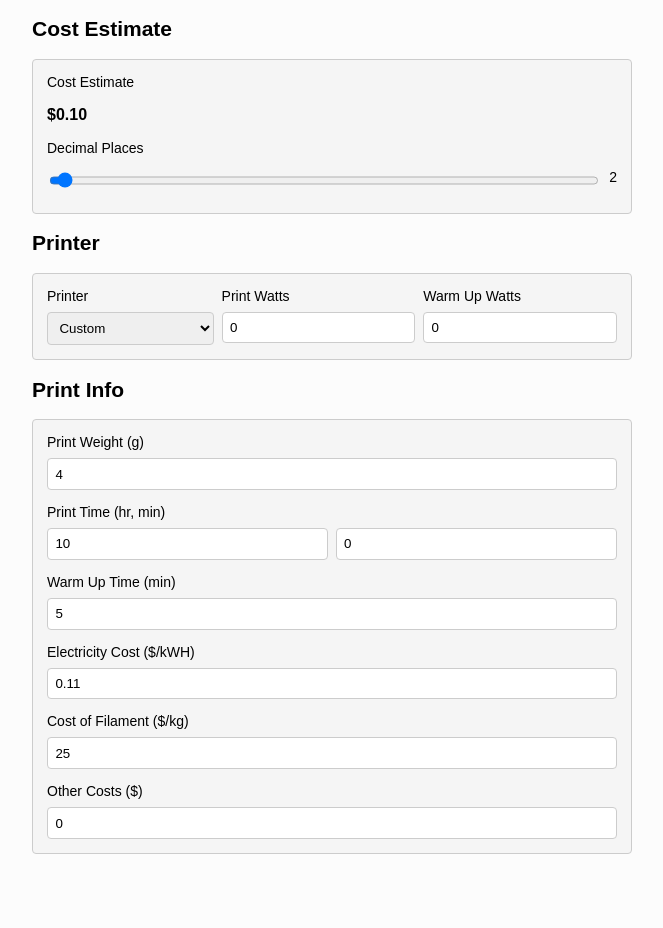
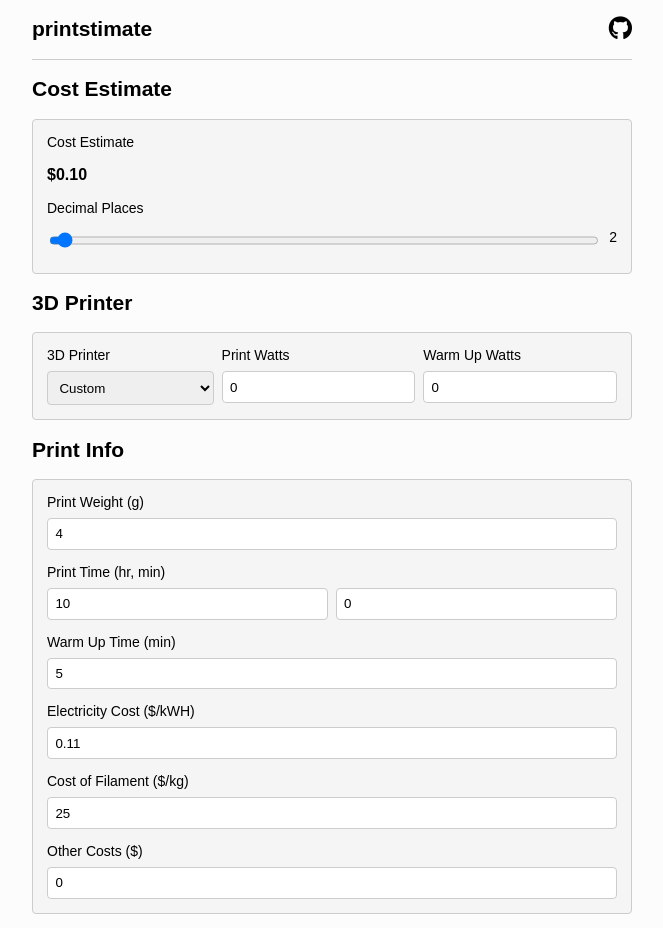
Before and after one commit to willuhmjs/printstimate, a SvelteKit app: page / in a window 1280 px wide. Shown: the whole page, without its empty margins (308-971 px from the left). Before the commit the page ends 868 px from the top, so only its background shows below. Built offline with nearby package versions, Linux system fonts and the light colour scheme.

Commit message:
feat: navbar!

```diff
--- a/src/routes/+layout.svelte
+++ b/src/routes/+layout.svelte
@@ -1,5 +1,5 @@
 <script lang="ts">
 	import './style.css';
 </script>
-
+<link rel="stylesheet" href="https://cdnjs.cloudflare.com/ajax/libs/font-awesome/6.4.0/css/all.min.css" integrity="sha512-iecdLmaskl7CVkqkXNQ/ZH/XLlvWZOJyj7Yy7tcenmpD1ypASozpmT/E0iPtmFIB46ZmdtAc9eNBvH0H/ZpiBw==" crossorigin="anonymous" referrerpolicy="no-referrer" />
 <slot />
--- a/src/routes/+page.svelte
+++ b/src/routes/+page.svelte
@@ -39,6 +39,12 @@
 </script>
 
 <main>
+	<nav>
+		<h1>printstimate</h1>
+		<p>
+			<a href="https://github.com/willuhmjs/printstimate" target="_blank"><i class="fa-brands fa-github"></i></a>
+		</p>
+	</nav>
 	<Box title="Cost Estimate">
 		<label for="costEstimate">Cost Estimate</label>
 		<p class="costEstimate">{formatCost(estimateCost(conditions, printer), toFixed)}</p>
@@ -58,10 +64,10 @@
 			</div>
 		</div></Box
 	>
-	<Box title="Printer">
+	<Box title="3D Printer">
 		<div class="printerInput">
 			<div class="inputItem printerSelectItem">
-				<label for="printer">Printer</label>
+				<label for="printer">3D Printer</label>
 				<br />
 				<div class="inputContent">
 					<select id="printer" bind:value={printer}>
@@ -243,4 +249,23 @@
 		font-size: 1rem;
 		font-weight: bold;
 	}
+
+	nav {
+		display: flex;
+		flex-direction: row;
+		justify-content: space-between;
+		align-items: center;
+		border-bottom: 1px solid #ccc;
+	}
+
+	nav a {
+		color: #000;
+		text-decoration: none;
+		font-size: 1.5rem;
+	}
+
+	nav a:hover {
+		text-decoration: underline;
+		color: #666;
+	}
 </style>
```
